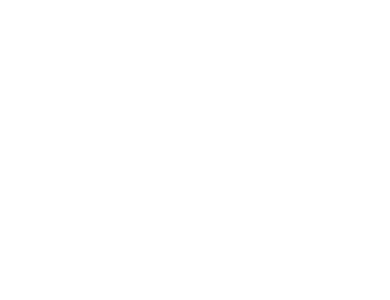
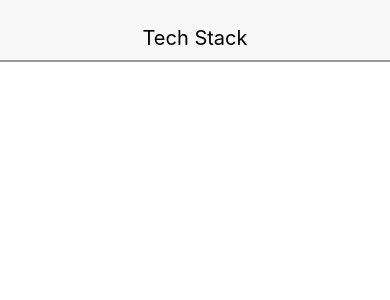
Before and after one commit to IronCoderXYZ/Tech-Stack, a React Native app: screen / in a window 390 px wide. Shown: the top 300 px of the page. Built offline with nearby package versions, Linux system fonts and the light colour scheme.

Commit message:
Imported common components and added Header

```diff
--- a/index.android.js
+++ b/index.android.js
@@ -1,9 +1,6 @@
 import React, { Component } from 'react';
 import {
-  AppRegistry,
-  StyleSheet,
-  Text,
-  View
+  AppRegistry
 } from 'react-native';
 import App from './src/App';
 
--- a/src/App.js
+++ b/src/App.js
@@ -1,9 +1,17 @@
 import React from 'react';
 import { View } from 'react-native';
+import { Provider }from 'react-redux';
+import { createStore } from 'redux';
+import { Header } from "./components/common";
+import reducers from './reducers';
 
 const App = () => {
   return (
-    <View />
+    <Provider store={createStore(reducers)}>
+      <View>
+        <Header headerText='Tech Stack' />
+      </View>
+    </Provider>
   );
 }
 
--- /dev/null
+++ b/src/components/common/Button.js
@@ -0,0 +1,34 @@
+import React from 'react';
+import { Text, TouchableOpacity } from 'react-native';
+
+const Button = ({ onPress, children }) => {
+  const { buttonStyle, textStyle } = styles;
+  return (
+    <TouchableOpacity onPress={onPress} style={buttonStyle}>
+      <Text style={textStyle}> {children} </Text>
+    </TouchableOpacity>
+  );
+};
+
+const styles = {
+  buttonStyle: {
+    flex: 1,
+    alignSelf: 'stretch',
+    backgroundColor: '#fff',
+    borderRadius: 5,
+    borderWidth: 1,
+    borderColor: '#007aff',
+    marginLeft: 5,
+    marginRight: 5,
+  },
+  textStyle: {
+    alignSelf: 'center',
+    color: '#007aff',
+    fontSize: 16,
+    fontWeight: '600',
+    paddingTop: 10,
+    paddingBottom: 10,
+  }
+};
+
+export { Button };
--- /dev/null
+++ b/src/components/common/Card.js
@@ -0,0 +1,29 @@
+import React from 'react';
+import { View } from 'react-native';
+
+const Card = (props) => {
+  return (
+    <View style={styles.containerStyle}>
+      {props.children}
+    </View>
+  );
+};
+
+const styles = {
+  containerStyle: {
+    borderWidth: 1,
+    borderRadius: 2,
+    borderColor: '#ddd',
+    borderBottomWidth: 0,
+    shadowColor: '#000',
+    shadowOffset: { width: 0, height: 2 },
+    shadowOpacity: 0.1,
+    shadowRadius: 2,
+    elevation: 1,
+    marginLeft: 5,
+    marginRight: 5,
+    marginTop: 10,
+  }
+};
+
+export { Card };
--- /dev/null
+++ b/src/components/common/CardSection.js
@@ -0,0 +1,24 @@
+import React from 'react';
+import { View } from 'react-native';
+
+const CardSection = (props) => {
+  return (
+    <View style={styles.containerStyle}>
+      {props.children}
+    </View>
+  );
+};
+
+const styles = {
+  containerStyle: {
+      borderBottomWidth: 1,
+      padding: 5,
+      backgroundColor: '#fff',
+      justifyContent: 'flex-start',
+      flexDirection: 'row',
+      borderColor: '#ddd',
+      position: 'relative',
+  }
+};
+
+export { CardSection };
--- /dev/null
+++ b/src/components/common/Header.js
@@ -0,0 +1,33 @@
+import React from 'react';
+import { Text, View } from 'react-native';
+
+const Header = (props) => {
+  const { textStyle, viewStyle } = styles;
+  return (
+    <View style={viewStyle}>
+      <Text style={textStyle}>{props.headerText}</Text>
+    </View>
+  );
+};
+
+const styles = {
+  textStyle: {
+    fontSize: 20
+  },
+  viewStyle: {
+    backgroundColor: '#F8F8F8',
+    justifyContent: 'center',
+    alignItems: 'center',
+    height: 60,
+    paddingTop: 15,
+    // Shadow
+    shadowColor: '#000',
+    shadowOffset: { width: 0, height: 2 },
+    shadowOpacity: 0.4,
+    //
+    elevation: 2,
+    position: 'relative'
+  }
+};
+
+export { Header };
--- /dev/null
+++ b/src/components/common/Input.js
@@ -0,0 +1,45 @@
+import React from 'react';
+import { TextInput, View, Text } from 'react-native';
+
+const Input = ( { label, value, onChangeText, placeholder, secureTextEntry } ) => {
+
+const { inputStyle, labelStyle, containerStyle } = styles;
+
+  return (
+    <View style={containerStyle}>
+      <Text style={labelStyle}>{label}</Text>
+      <TextInput
+        placeholder={placeholder}
+        autoCorrect={false}
+        secureTextEntry={secureTextEntry}
+        style={inputStyle}
+        value={value}
+        onChangeText={onChangeText}
+      />
+    </View>
+  );
+};
+
+const styles = {
+  inputStyle: {
+    color: '#000',
+    paddingRight: 5,
+    paddingLeft: 5,
+    fontSize: 18,
+    lineHeight: 23,
+    flex: 2,
+  },
+  labelStyle: {
+    fontSize: 18,
+    paddingLeft: 20,
+    flex: 1,
+  },
+  containerStyle: {
+    height: 40,
+    flex: 1,
+    flexDirection: 'row',
+    alignItems: 'center',
+  },
+};
+
+export { Input };
--- /dev/null
+++ b/src/components/common/Spinner.js
@@ -0,0 +1,20 @@
+import React from 'react';
+import { View, ActivityIndicator } from 'react-native';
+
+const Spinner = ({ size }) => {
+  return (
+    <View style={styles.spinnerStyle}>
+      <ActivityIndicator size={size || 'large'} />
+    </View>
+  );
+}
+
+const styles = {
+  spinnerStyle: {
+    flex: 1,
+    justifyContent: 'center',
+    alignItems: 'center'
+  }
+};
+
+export { Spinner };
--- /dev/null
+++ b/src/components/common/index.js
@@ -0,0 +1,6 @@
+export * from './Button';
+export * from './Card';
+export * from './CardSection';
+export * from './Header';
+export * from './Input';
+export * from './Spinner';
--- /dev/null
+++ b/src/reducers/index.js
@@ -0,0 +1,5 @@
+import { combineReducers } from 'redux';
+
+export default combineReducers({
+  libraries: () => []
+});
```
